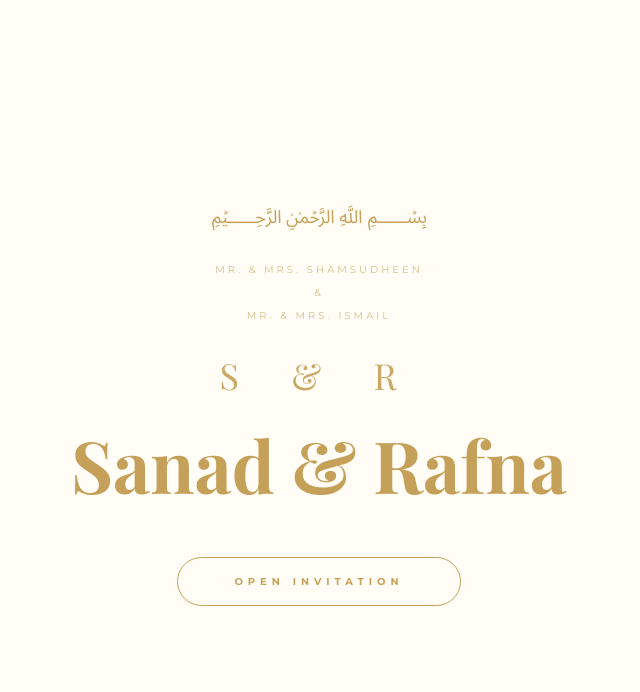
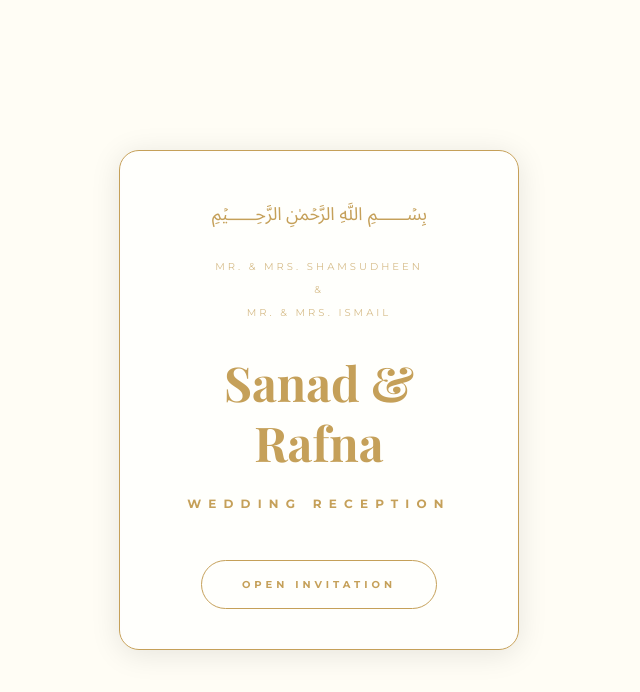
Before and after one commit to SahilVellathur/sanad-and-rafna-wedding-, a React (Vite) app: page / in a window 1280 px wide. Shown: the top 692 px of the page, without its empty margins (321-961 px from the left). Built offline with nearby package versions, Linux system fonts and the light colour scheme; a web font is replaced by a local one.

Commit message:
Update: High-end Glassmorphism UI with Soft Gold & Ivory theme

```diff
--- a/src/App.jsx
+++ b/src/App.jsx
@@ -1,8 +1,6 @@
 import React, { useState, useEffect } from 'react';
 import { motion, AnimatePresence } from 'framer-motion';
 import { MapPin, Calendar, Clock, Check, Volume2, VolumeX, Heart, Info, Send, ChevronRight } from 'lucide-react';
-
-const WEDDING_DATE = new Date('2026-08-14T10:30:00');
 
 // --- Custom Components ---
 
@@ -29,7 +27,7 @@ const NextButton = ({ onClick, text = "NEXT" }) => (
     animate={{ opacity: 1 }}
     transition={{ delay: 1.5 }}
     onClick={onClick}
-    className="active:bg-[#002366] active:text-white active:shadow-[0_0_20px_#002366] mt-12 border border-[#C5A059]/40 text-[#C5A059]/60 px-8 py-3 rounded-sm tracking-[4px] text-[10px] font-montserrat hover:border-[#C5A059] hover:text-[#C5A059] transition-all duration-500 flex items-center gap-2"
+    className="active:bg-[#002366] active:text-white active:shadow-[0_0_20px_#002366] mt-8 border border-[#C5A059]/40 text-[#C5A059]/60 px-8 py-3 rounded-full tracking-[4px] text-[10px] font-montserrat hover:border-[#C5A059] hover:text-[#C5A059] transition-all duration-500 flex items-center gap-2"
     style={{ WebkitTapHighlightColor: 'transparent' }}
   >
     {text} <ChevronRight size={14} />
@@ -39,46 +37,42 @@ const NextButton = ({ onClick, text = "NEXT" }) => (
 // --- Page Components ---
 
 const StationeryLanding = ({ onOpen }) => (
-  <div className="flex flex-col items-center justify-center min-h-screen w-full text-center p-6 bg-[#FFFDF5] font-playfair">
-    {/* 1. Bismillah */}
+  <Section>
+    <div className="glass-card">
       <div className="text-[#C5A059] text-3xl mb-8 font-serif">﷽</div>
 
-    {/* 2. Parents' Names */}
       <div className="text-[#C5A059] text-[9px] md:text-[10px] tracking-[0.3em] uppercase mb-8 font-montserrat opacity-70">
         <p className="mb-2">Mr. & Mrs. Shamsudheen</p>
         <p>&</p>
         <p className="mt-2">Mr. & Mrs. Ismail</p>
       </div>
 
-    {/* 3. S & R Monogram */}
-    <div className="text-[#C5A059] text-3xl md:text-4xl tracking-[0.6em] mb-6 uppercase opacity-90">
-      S & R
-    </div>
-
-    {/* 4. Sanad & Rafna */}
-    <h1 className="text-[#C5A059] text-5xl md:text-7xl font-bold mb-12 leading-tight">
+      <h1 className="text-[#C5A059] text-4xl md:text-5xl font-bold mb-6 font-playfair leading-tight">
         Sanad & Rafna
       </h1>
 
-    {/* 5. OPEN INVITATION Button */}
+      <p className="text-[#C5A059] text-[10px] md:text-xs tracking-[0.6em] uppercase mb-12 font-montserrat font-bold">
+        WEDDING RECEPTION
+      </p>
+
       <button
         onClick={onOpen}
-      className="transition-all duration-100 active:bg-[#002366] active:text-white active:shadow-[0_0_25px_rgba(255,255,255,0.9)] focus:outline-none border border-[#C5A059] text-[#C5A059] px-14 py-4 rounded-full tracking-[5px] text-[10px] font-montserrat uppercase font-bold bg-transparent"
+        className="transition-all duration-100 active:bg-[#002366] active:text-white active:shadow-[0_0_25px_rgba(255,255,255,0.9)] focus:outline-none border border-[#C5A059] text-[#C5A059] px-10 py-4 rounded-full tracking-[4px] text-[10px] font-montserrat uppercase font-bold bg-transparent"
         style={{ WebkitTapHighlightColor: 'transparent' }}
       >
         OPEN INVITATION
       </button>
     </div>
+  </Section>
 );
 
 const Hero = ({ onNext }) => (
   <Section>
-    <div className="text-center">
-      <div className="mb-8 text-[#C5A059] text-6xl md:text-8xl font-playfair">S & R</div>
+    <div className="glass-card">
+      <div className="mb-8 text-[#C5A059] text-6xl font-playfair">S & R</div>
       <AnimatedText text="SAVE THE DATE" className="text-[#C5A059] tracking-[0.5em] text-xs mb-4 font-montserrat" />
-      <AnimatedText text="FOR THE WEDDING OF" className="text-[#C5A059]/40 tracking-[0.3em] text-[9px] mb-8 font-montserrat" delay={0.4} />
-      <AnimatedText text="Sanad & Rafna" className="font-playfair text-4xl md:text-6xl text-[#C5A059] font-bold tracking-wide mb-8" delay={0.8} />
-      <AnimatedText text="AUGUST 14, 2026" className="text-[#C5A059] tracking-[0.2em] font-playfair text-lg" delay={1.2} />
+      <AnimatedText text="Sanad & Rafna" className="font-playfair text-3xl md:text-4xl text-[#C5A059] font-bold tracking-wide mb-8" delay={0.4} />
+      <AnimatedText text="AUGUST 14, 2026" className="text-[#C5A059] tracking-[0.2em] font-playfair text-lg" delay={0.8} />
       <NextButton onClick={onNext} />
     </div>
   </Section>
@@ -86,50 +80,39 @@ const Hero = ({ onNext }) => (
 
 const InvitationCard = ({ onNext }) => (
   <Section>
-    <motion.div
-      initial={{ opacity: 0, scale: 0.95 }}
-      animate={{ opacity: 1, scale: 1 }}
-      transition={{ duration: 1.5 }}
-      className="max-w-2xl w-full"
-    >
-      <div className="relative p-1 border border-[#C5A059]">
-        <div className="bg-[#FFFDF5] text-[#C5A059] p-10 md:p-20 text-center border border-[#C5A059]">
+    <div className="glass-card">
       <div className="mb-6 text-[#C5A059] text-2xl">﷽</div>
-          <p className="font-playfair italic text-lg mb-8 opacity-80">With the blessings of Almighty Allah, we cordially invite you to celebrate the wedding of our children</p>
-          <div className="space-y-8">
+      <p className="font-playfair italic text-base mb-8 text-[#C5A059]/80">With the blessings of Almighty Allah, we cordially invite you to celebrate the wedding of our children</p>
+      <div className="space-y-6">
         <div>
-              <p className="text-[10px] tracking-widest text-[#C5A059] mb-2 uppercase font-montserrat">The Groom</p>
-              <h3 className="font-playfair text-3xl font-bold">Mohamed Sanad</h3>
-              <p className="text-[10px] mt-1 opacity-60 font-montserrat uppercase tracking-wider">Son of Mr. Shamsudheen & Mrs. Jemsheera</p>
+          <h3 className="font-playfair text-2xl font-bold text-[#C5A059]">Mohamed Sanad</h3>
+          <p className="text-[9px] mt-1 opacity-60 text-[#C5A059] font-montserrat uppercase tracking-wider">Son of Mr. Shamsudheen & Mrs. Jemsheera</p>
         </div>
-            <div className="font-playfair text-2xl italic text-[#C5A059]">&</div>
+        <div className="font-playfair text-xl italic text-[#C5A059]">&</div>
         <div>
-              <p className="text-[10px] tracking-widest text-[#C5A059] mb-2 uppercase font-montserrat">The Bride</p>
-              <h3 className="font-playfair text-3xl font-bold">Rafna Shani</h3>
-              <p className="text-[10px] mt-1 opacity-60 font-montserrat uppercase tracking-wider">Daughter of Mr. Ismail & Mrs. Fathima</p>
+          <h3 className="font-playfair text-2xl font-bold text-[#C5A059]">Rafna Shani</h3>
+          <p className="text-[9px] mt-1 opacity-60 text-[#C5A059] font-montserrat uppercase tracking-wider">Daughter of Mr. Ismail & Mrs. Fathima</p>
         </div>
       </div>
+      <NextButton onClick={onNext} />
     </div>
-      </div>
-    </motion.div>
-    <NextButton onClick={onNext} />
   </Section>
 );
 
 const ReceptionDetails = ({ onNext }) => (
   <Section>
-    <div className="max-w-4xl w-full text-center">
-      <AnimatedText text="GRAND RECEPTION" className="text-[#C5A059] tracking-[0.5em] text-xs mb-12 font-montserrat font-bold" />
-      <div className="space-y-6 mb-12">
-        <h2 className="font-playfair text-4xl md:text-5xl text-[#C5A059] font-bold">Kunhimmu Auditorium</h2>
-        <p className="text-[#C5A059]/70 tracking-[0.2em] uppercase text-[10px] md:text-xs font-montserrat">Friday, August 14, 2026</p>
+    <div className="glass-card">
+      <AnimatedText text="GRAND RECEPTION" className="text-[#C5A059] tracking-[0.5em] text-xs mb-10 font-montserrat font-bold" />
+      <div className="space-y-6 mb-10">
+        <h2 className="font-playfair text-3xl text-[#C5A059] font-bold">Kunhimmu Auditorium</h2>
+        <p className="text-[#C5A059]/70 tracking-[0.2em] uppercase text-[10px] font-montserrat">Friday, August 14, 2026</p>
         <p className="text-[#C5A059]/60 tracking-widest uppercase text-[9px] font-montserrat">P.C. Padi, Ezhur, Tirur, Kerala</p>
       </div>
-      <div className="w-full h-64 grayscale contrast-125 border border-[#C5A059]/30 overflow-hidden">
+      <div className="w-full h-48 grayscale contrast-125 border border-[#C5A059]/30 rounded-lg overflow-hidden mb-6">
         <iframe title="Venue" src="https://www.google.com/maps/embed?pb=!1m18!1m12!1m3!1d3917.634853456071!2d75.93502167504386!3d10.91533048924203!2m3!1f0!2f0!3f0!3m2!1i1024!2i768!4f13.1!3m3!1m2!1s0x3ba7b185abdf736b%3A0xbbdee7e267492d35!2sKUNHIMMU%20AUDITORIUM!5e0!3m2!1sen!2sin" width="100%" height="100%" style={{ border: 0 }} allowFullScreen="" loading="lazy"></iframe>
       </div>
+      <NextButton onClick={onNext} />
     </div>
-    <NextButton onClick={onNext} />
   </Section>
 );
 
@@ -137,21 +120,21 @@ const RSVP = () => {
   const [status, setStatus] = useState('idle');
   return (
     <Section>
-      <div className="max-w-xl w-full text-center">
+      <div className="glass-card">
         {status === 'submitted' ? (
           <motion.div initial={{ opacity: 0 }} animate={{ opacity: 1 }}>
             <Check className="mx-auto text-[#C5A059] mb-6" size={48} />
-            <h2 className="font-playfair text-3xl text-[#C5A059] mb-4">Thank You</h2>
+            <h2 className="font-playfair text-2xl text-[#C5A059] mb-4">Thank You</h2>
             <p className="text-[#C5A059]/60 font-playfair italic">Your response has been received with gratitude.</p>
           </motion.div>
         ) : (
           <>
-            <AnimatedText text="R S V P" className="text-[#C5A059] tracking-[0.5em] text-xs mb-12 font-montserrat font-bold" />
-            <h2 className="font-playfair text-3xl text-[#C5A059] mb-12 font-light">Will you join our celebration?</h2>
-            <div className="flex flex-col gap-6 justify-center items-center w-full max-w-xs mx-auto">
+            <AnimatedText text="R S V P" className="text-[#C5A059] tracking-[0.5em] text-xs mb-10 font-montserrat font-bold" />
+            <h2 className="font-playfair text-2xl text-[#C5A059] mb-10 font-light">Will you join our celebration?</h2>
+            <div className="flex flex-col gap-4 justify-center items-center w-full">
               <button
                 onClick={() => setStatus('submitted')}
-                className="w-full py-4 border border-[#C5A059] text-[#C5A059] tracking-[0.2em] text-[10px] font-montserrat font-bold transition-all duration-500 hover:bg-[#C5A059] hover:text-[#FFFDF5] active:bg-[#002366] active:text-white active:shadow-[0_0_20px_#002366]"
+                className="w-full py-4 border border-[#C5A059] text-[#C5A059] tracking-[0.2em] text-[10px] font-montserrat font-bold rounded-full transition-all duration-500 hover:bg-[#C5A059] hover:text-[#FFFDF5] active:bg-[#002366] active:text-white active:shadow-[0_0_20px_#002366]"
                 style={{ WebkitTapHighlightColor: 'transparent' }}
               >
                 I WILL ATTEND
@@ -167,7 +150,7 @@ const RSVP = () => {
           </>
         )}
       </div>
-      <footer className="mt-24 opacity-30 text-center">
+      <footer className="mt-12 opacity-30 text-center">
         <p className="text-[9px] tracking-[0.4em] uppercase font-montserrat text-[#C5A059]">Vellathur Family</p>
       </footer>
     </Section>
--- a/src/index.css
+++ b/src/index.css
@@ -69,9 +69,20 @@
   }
 
   .glass-card {
-    @apply bg-white/80 backdrop-blur-md border border-gold shadow-soft;
+    background: rgba(255, 255, 255, 0.7);
+    backdrop-filter: blur(10px);
+    -webkit-backdrop-filter: blur(10px);
+    border: 1px solid #C5A059;
+    border-radius: 20px;
+    box-shadow: 0 4px 30px rgba(0, 0, 0, 0.1);
     width: 90%;
     max-width: 400px;
+    padding: 2.5rem;
+    display: flex;
+    flex-direction: column;
+    align-items: center;
+    justify-content: center;
+    text-align: center;
   }
 }
 
```
Lines whose indentation alone changed are shown as unchanged.
